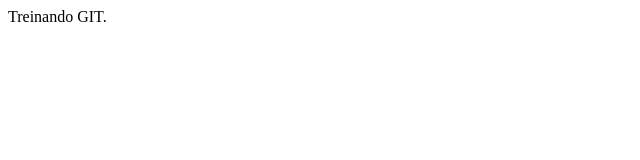
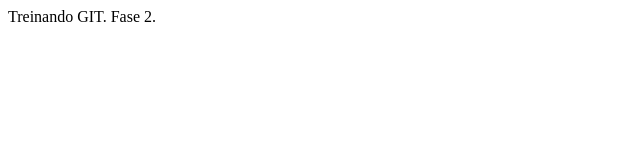
Before and after one commit to nill1ma/aceleradoraagil, a plain HTML site: page index.html in a window 1280 px wide. Shown: the full height of the page, 0-640 px from the left. Drawn offline with Linux system fonts and the light colour scheme.

```diff
--- a/index.html
+++ b/index.html
@@ -6,5 +6,6 @@
   </head>
   <body>
     Treinando GIT.
+    Fase 2.
   </body>
 </html>
```
